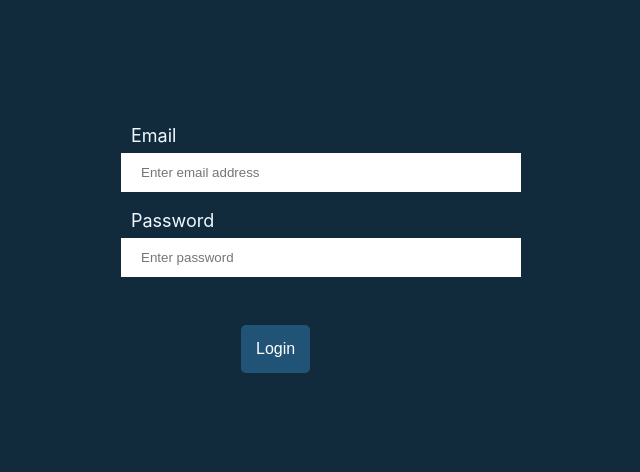
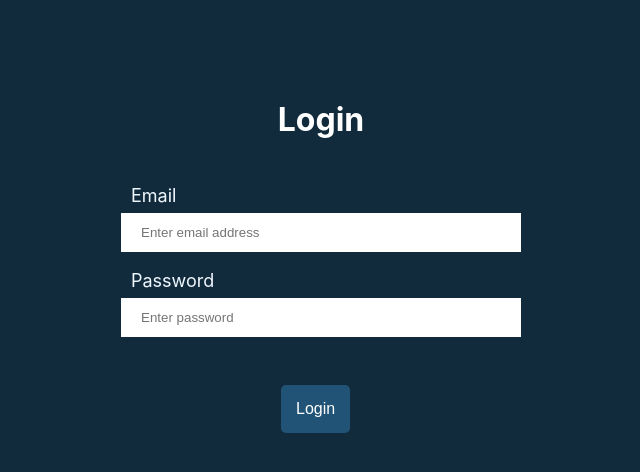
Before and after one commit to Tarun-193/CRUD-Operations, a React (Create React App) app in the folder frontend/: page / in a window 1280 px wide. Shown: the top 472 px of the page, without its empty margins (319-959 px from the left). Built offline with nearby package versions, Linux system fonts and the light colour scheme.

Commit message:
third commit

```diff
--- a/frontend/src/components/pages/Home.css
+++ b/frontend/src/components/pages/Home.css
@@ -60,7 +60,7 @@ body{
     background-color: rgb(32, 83, 117);
     margin-top: 40px;
     padding: 15px;
-    margin-left: 30%;
+    margin-left: 40%;
 }
 
 .home-heading{
--- a/frontend/src/components/pages/Login.js
+++ b/frontend/src/components/pages/Login.js
@@ -41,6 +41,7 @@ const Login = () => {
     return(
 
         <div style={{marginTop: "100px"}}>
+            <h1 className='home-heading' align="center">Login</h1>
         <form onSubmit={submitHandler} style={{
             margin: "auto",
             padding: "15px",
```
